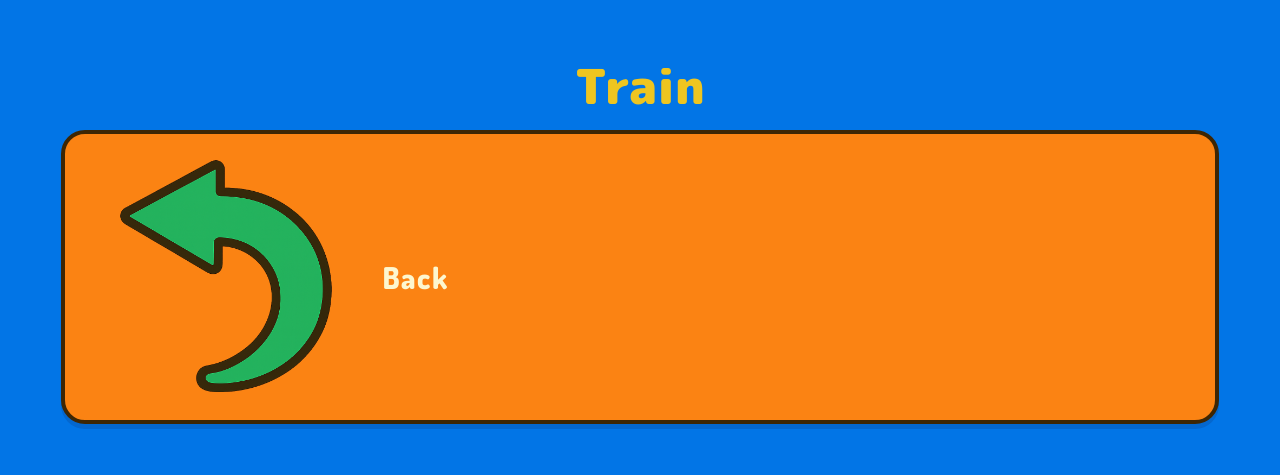
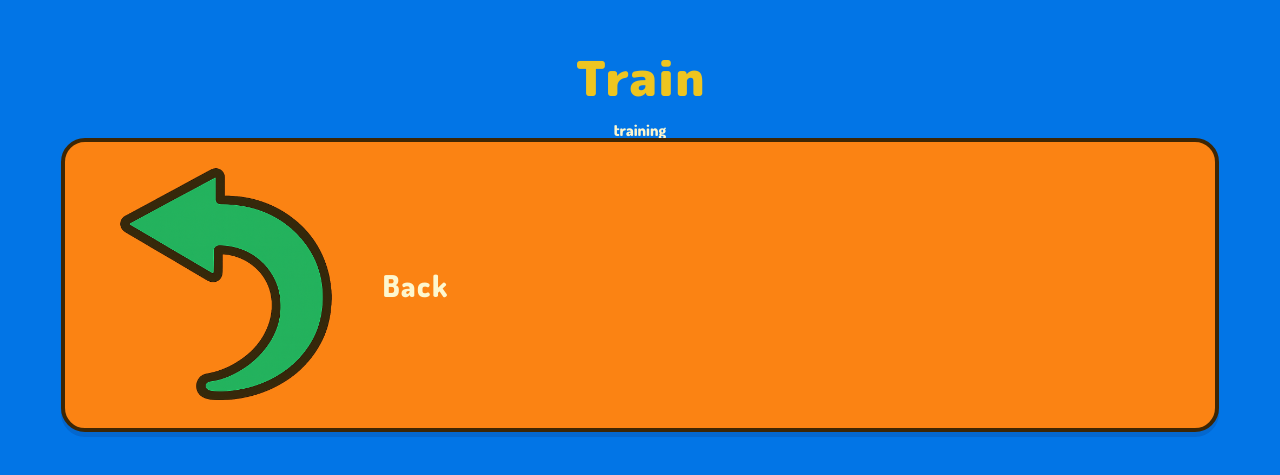
Before and after one commit to KateKlu/multiply-hero, a React (Vite) app in the folder frontend/: page /learn-play/play/training in a window 1280 px wide. Shown: the part 151-626 px from the top of the page. Built offline with nearby package versions, Linux system fonts and the light colour scheme.

Commit message:
added selected numders to rout

```diff
--- a/frontend/src/pages/PlayPage.tsx
+++ b/frontend/src/pages/PlayPage.tsx
@@ -69,7 +69,11 @@ export default function PlayPage() {
          </div>
 
          <div className="w-full max-w-sm mt-8 space-y-4">
-            <Link to="/learn-play/play/training">
+            <Link
+               to={`/learn-play/play/${selected
+                  .sort((a, b) => Number(a) - Number(b))
+                  .join(',')}`}
+            >
                <MenuButton icon={playIcon} text="Start" bgColor="#FB8313" />
             </Link>
             <Link to="/learn-play">
--- a/frontend/src/pages/TrainingPage.tsx
+++ b/frontend/src/pages/TrainingPage.tsx
@@ -1,12 +1,17 @@
+import { useParams } from 'react-router-dom';
 import { Link } from 'react-router-dom';
 import MenuButton from '../components/MenuButton';
 
 import backIcon from '../assets/icons/back.png';
 
 export default function TrainingPage() {
+   const { numbers } = useParams<{ numbers: string }>();
+   const selectedNumbers = numbers?.split(',');
+
    return (
       <div className="min-h-screen flex flex-col items-center justify-center bg-[#0275E6] text-[#FDF7CF] p-6">
          <h1 className="text-5xl text-[#EEC520] mb-5">Train</h1>
+         <h2>{selectedNumbers}</h2>
          <Link to="/learn-play/play">
             <MenuButton icon={backIcon} text="Back" bgColor="#FB8313" />
          </Link>
--- a/frontend/src/routes.tsx
+++ b/frontend/src/routes.tsx
@@ -17,7 +17,7 @@ export const RoutesConfig = (
       <Route path="/learn-play/learn" element={<LearnPage />} />
       <Route path="/learn-play/learn/:number" element={<MultiplyPage />} />
       <Route path="/learn-play/play" element={<PlayPage />} />
-      <Route path="/learn-play/play/training" element={<TrainingPage />} />
+      <Route path="/learn-play/play/:numbers" element={<TrainingPage />} />
       <Route path="/my-profile" element={<MyProfilePage />} />
       <Route path="/fix-it" element={<FixItPage />} />
       <Route path="/leaderboard" element={<LeaderboardPage />} />
```
